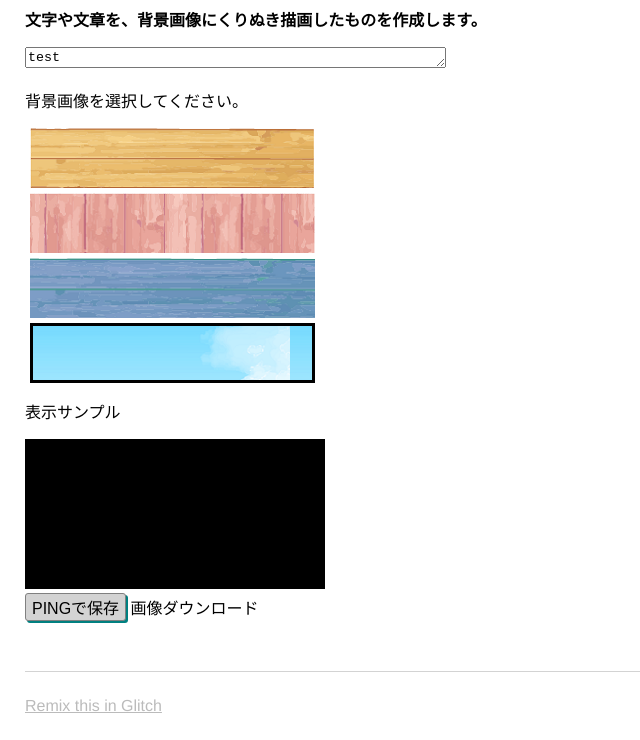
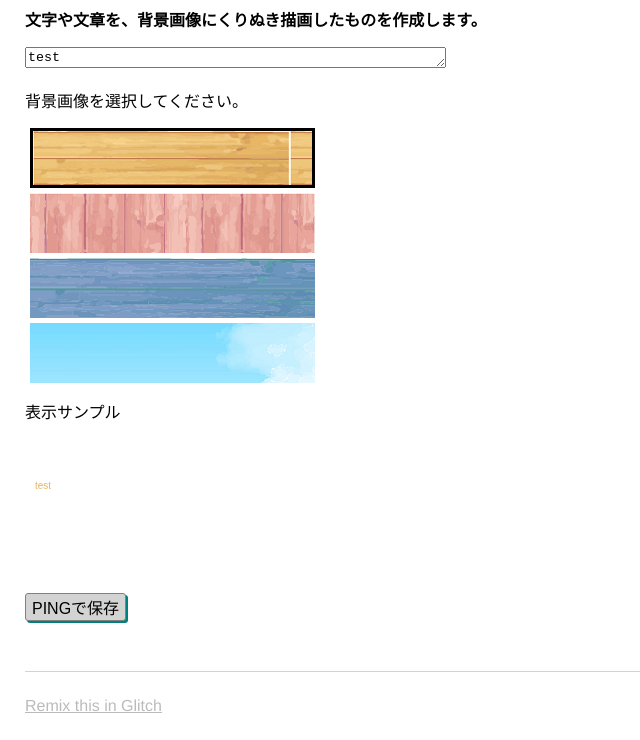
Before and after one commit to miyanoyoshimi/glitch, a plain HTML site: page views/index.html in a window 1280 px wide. Shown: the part 117-857 px from the top of the page, without its empty margins (0-640 px from the left). Drawn offline with nearby package versions, Linux system fonts and the light colour scheme.

Commit message:
7th commit

```diff
--- a/public/client.js
+++ b/public/client.js
@@ -41,43 +41,22 @@
 //    e.preventDefault();
 //   viewSample('img2');
 //  });
+ //background color
+//cv.beginPath();
+
+// function bg(){
+// 	cv.fillStyle = 'ita1.png';
+// 	cv.fillRect(0, 0, canvas.width, canvas.height);
+// 	return true
+// }
+// let isOK = bg()
+// console.log(isOK)
 
 
 
-//表示サンプル
-let canvas = document.getElementById('canvas');
-let cv = canvas.getContext('2d');
 
-//background color
-//cv.beginPath();
-function bg(){
-	cv.fillStyle = 'ita1.png';
-	cv.fillRect(0, 0, canvas.width, canvas.height);
-	return true
-}
-let isOK = bg()
-console.log(isOK)
 
-//くりぬき文字を入力する度に取得
-let reviewArea = document.getElementById('kurinukimoji');
-reviewArea.addEventListener('input', inputChange);
-
-//くりぬき文字を入力したら動く関数
-function inputChange(){
-	console.log("catch test")
-	let val = reviewArea.value
-	console.log(val)
-
-	//cv.clearRect(0, 0, canvas.width, canvas.height);
-	bg()
-
-	cv.font = '50px Roboto medium';
-	cv.strokeText(val, 100, 100)
-
-	//touka(255,0,0)
-}
-
-//PNG透過画像作成
+//PNG透過画像作成 戻さない
 /* function test(r, g, b) {
 let canvas = document.getElementsByTagName("canvas")[0];
 let context = canvas.getContext("2d");
@@ -95,45 +74,108 @@ let context = canvas.getContext("2d");
 
 
 
-// const canvas = document.getElementById('canvas');
-// const ctx = canvas.getContext('2d');
-const image = new Image();
-value = "ita1.png";
+// const image = new Image();
+// value = "ita1.png";
 
-image.addEventListener("load", ()=>{
-  ctx.drawImage(image, 0, 0, canvas.width, canvas.height);
+// image.addEventListener("load", ()=>{
+//   ctx.drawImage(image, 0, 0, canvas.width, canvas.height);
 
-  ctx.globalCompositeOperation = "destination-in";
-  ctx.fillStyle = 'rgb(0, 0, 0, 1)';
-  ctx.font = "50px 'Meiryo UI'";
-  ctx.fillText("あいうえお", 10 , 50 );
+//   ctx.globalCompositeOperation = "destination-in";
+//   ctx.fillStyle = 'rgb(0, 0, 0, 1)';
+//   ctx.font = "50px 'Meiryo UI'";
+//   ctx.fillText("あいうえお", 10 , 50 );
+
+// });
+
+// //画像ダウンロード
+// function downloadImg () {
+//   const fileName = 'file.png';
+//   const uri = '/path/img/file.png';
+
+//   let xhr = new XMLHttpRequest();
+//   xhr.open('GET', uri);
+//   xhr.responseType = 'blob';
+//   xhr.onloadend = () => {
+//       if (xhr.status !== 200) {
+//           return false;
+//       }
+//       window.navigator.msSaveOrOpenBlob(xhr.response, fileName);
+//   };
+//   xhr.send();
+// }
+
+
+//表示サンプル
+let canvas = document.getElementById('canvas');
+let cv = canvas.getContext('2d');
+
+
+//くりぬき文字を入力する度に取得
+let reviewArea = document.getElementById('kurinukimoji');
+reviewArea.addEventListener('input', inputChange);
+
+//くりぬき文字を入力したら動く関数
+function inputChange(){
+
+	// cv.font = '50px Roboto medium';
+	// cv.strokeText(val, 100, 100)
+  func1()
+}
+
+const image1 = new Image();
+const image2 = new Image();
+const image3 = new Image();
+const image4 = new Image();
+image1.src = "/public/ita1.png";
+image2.src = "/public/ita2.png";
+image3.src = "/public/ita3.png";
+image4.src = "/public/ita4.png";
+
+
+image1.addEventListener("load", ()=>{
+  setimage(image1);
 
 });
+function setimage(image) {
+  // cv.clearRect(0, 0, canvas.width, canvas.height);
+  cv.globalCompositeOperation = "source-over";
+  cv.drawImage(image, 0, 0, canvas.width, canvas.height);
 
-//ラジオボタンを押したらイベント
-function check_form() {
-  var value = document.sample_form.sex;
+  cv.globalCompositeOperation = "destination-in";
+  cv.fillStyle = 'rgb(0, 0, 0, 1)';
+  // cv.font = "50px Roboto";
+  cv.fillText(reviewArea.value, 10 , 50 );
 
-  for(i=0; i<value.length; i++) {
-    if(value[i].checked) {
-      console.log(value[i].value);
+}
+
+
+//ラジオボタンを押したらキャッチ
+function func1() {
+  var fruits = document.getElementsByName("ita");
+  for(var i = 0; i < fruits.length; i++){
+    if(fruits[i].checked) {
+      console.log("選択された値：", fruits[i].value);
+
+      //選択されたものによって画像を変える
+      if (fruits[i].value=="ita1") {
+
+        setimage(image1);
+      }
+      else if (fruits[i].value=="ita2"){
+
+        setimage(image2);
+      }
+      else if (fruits[i].value=="ita3"){
+
+        setimage(image3);
+      }
+      else {
+
+        setimage(image4);
+      }
+
+
     }
   }
 }
-
-//画像ダウンロード
-function downloadImg () {
-  const fileName = 'file.png';
-  const uri = '/path/img/file.png';
-
-  let xhr = new XMLHttpRequest();
-  xhr.open('GET', uri);
-  xhr.responseType = 'blob';
-  xhr.onloadend = () => {
-      if (xhr.status !== 200) {
-          return false;
-      }
-      window.navigator.msSaveOrOpenBlob(xhr.response, fileName);
-  };
-  xhr.send();
-}
+func1();
--- a/views/index.html
+++ b/views/index.html
@@ -36,10 +36,10 @@
          <!-- <input type="radio" name="ita"><img src="/public/ita3.png" alt="ita3" title="ita3"><br> -->
       <!-- <input type="radio" name="ita"><img src="/public/ita4.png" alt="ita4" title="ita4"><br> -->
         <div id="sizeSelectita">
-      <input type="radio" name="ita" value="ita1" id="sizeSelectita1" checked><label for="sizeSelectita1"></label>
-      <input type="radio" name="ita" value="ita2" id="sizeSelectita2" checked><label for="sizeSelectita2"></label>
-      <input type="radio" name="ita" value="ita3" id="sizeSelectita3" checked><label for="sizeSelectita3"></label>
-      <input type="radio" name="ita" value="ita4" id="sizeSelectita4" checked><label for="sizeSelectita4"></label>
+      <input type="radio" name="ita" value="ita1" id="sizeSelectita1" onchange="func1()" checked><label for="sizeSelectita1"></label>
+      <input type="radio" name="ita" value="ita2" id="sizeSelectita2" onchange="func1()"><label for="sizeSelectita2"></label>
+      <input type="radio" name="ita" value="ita3" id="sizeSelectita3" onchange="func1()"><label for="sizeSelectita3"></label>
+      <input type="radio" name="ita" value="ita4" id="sizeSelectita4" onchange="func1()"><label for="sizeSelectita4"></label>
     </div>
     </form>
 
@@ -48,7 +48,7 @@
       <form>
         <!-- <input type="text" maxlength="10" placeholder="Dreams!"> -->
         <button type="submit">PINGで保存</button>
-        <a onclick="downloadImg();" id="download" class="btn btn-primary">画像ダウンロード</a>
+        <!-- <a onclick="downloadImg();" id="download" class="btn btn-primary">画像ダウンロード</a> -->
 
       </form>
       <!-- <section class="dreams">
```
